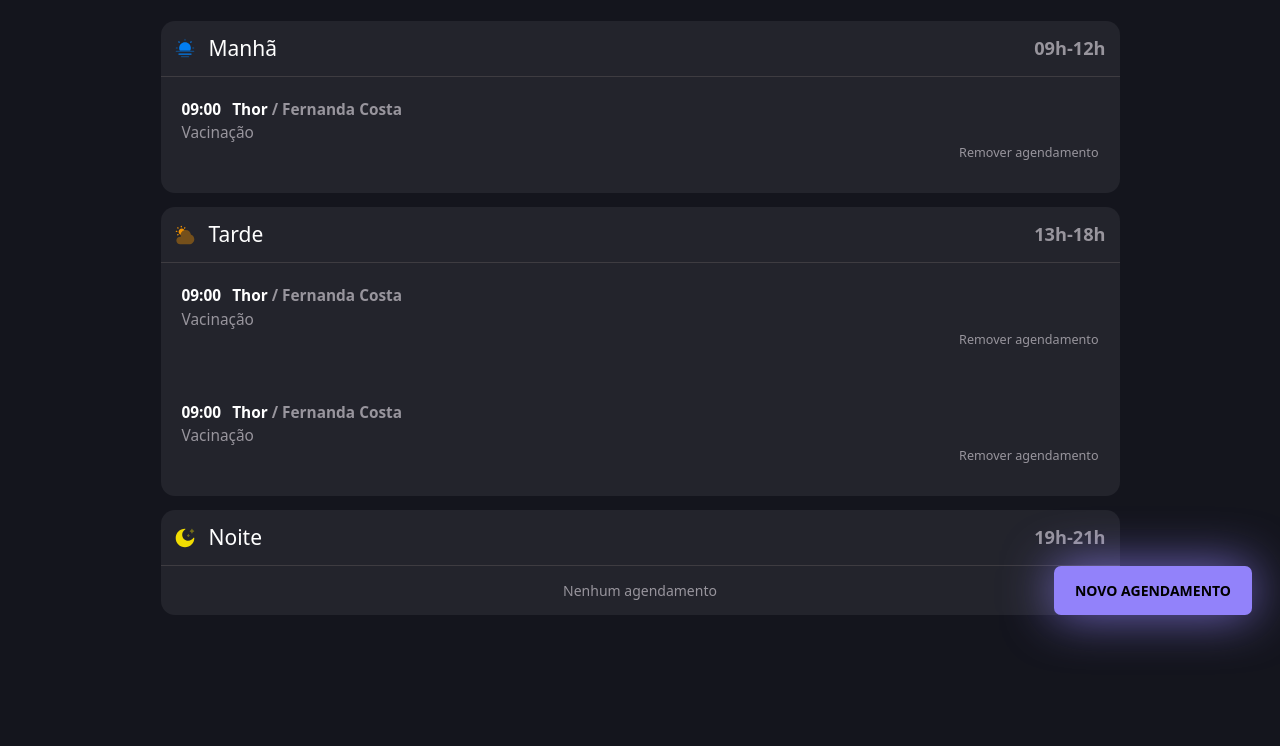
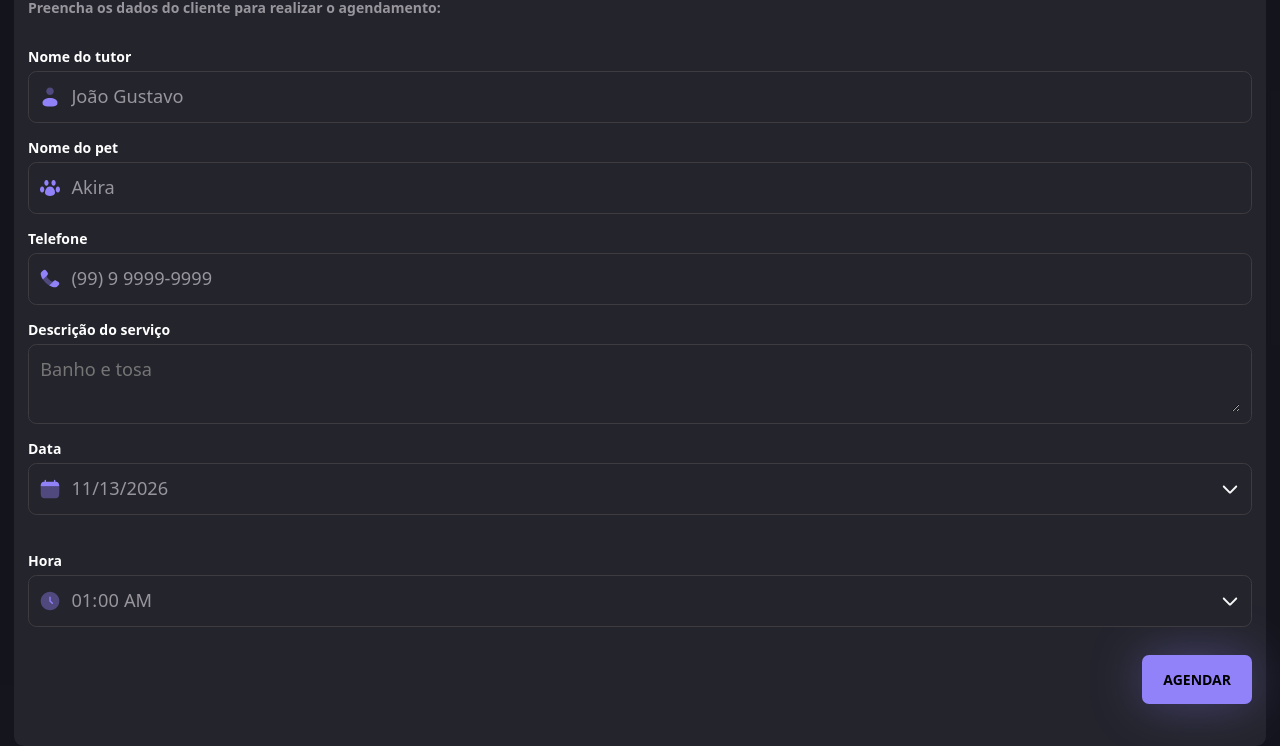
Before and after one commit to Lazaro277/agendamento-petshop, a website: page index.html in a window 1280 px wide. Shown: the part 164-910 px from the top of the page. Before the commit the page ends 849 px from the top, so only its background shows below. Drawn offline with nearby package versions, Linux system fonts and the light colour scheme.

Commit message:
stylized scheduled modal

```diff
--- a/index.html
+++ b/index.html
@@ -35,7 +35,7 @@
       </header>
 
       <div class="wrapper-inDate" role="button" tabindex="0" aria-label="Selecionar data">
-        <img src="src/assets/icons/Calendar-Minimalistic--Streamline-Solar.svg" alt="">
+        <img src="src/assets/icons/calendar.svg" alt="">
         <input id="appointment-date" type="date">
         <img src="src/assets/icons/arrow-down.svg" alt="">
       </div>
@@ -44,7 +44,7 @@
 
     <div class="period" id="period-morning">
       <div class="period-header">
-        <img src="src/assets/icons/Sun-Fog--Streamline-Solar.svg" alt="">
+        <img src="src/assets/icons/sun.svg" alt="">
         <h4>Manhã</h4>
         <span>09h-12h</span>
       </div>
@@ -64,7 +64,7 @@
 
     <div class="period" id="period-afternoon">
       <div class="period-header">
-        <img src="src/assets/icons/Cloud-Sun-4--Streamline-Solar.svg" alt="">
+        <img src="src/assets/icons/cloud.svg" alt="">
         <h4>Tarde</h4>
         <span>13h-18h</span>
       </div>
@@ -95,7 +95,7 @@
 
     <div class="period" id="period-night">
       <div class="period-header">
-        <img src="src/assets/icons/Moon-Stars--Streamline-Solar.svg" alt="">
+        <img src="src/assets/icons/moon.svg" alt="">
         <h4>Noite</h4>
         <span>19h-21h</span>
       </div>
@@ -106,9 +106,62 @@
 
     </div>
 
+    <div id="new-scheduling-container">
+      <button id="new-scheduling-button" class="btn-default">Novo Agendamento</button>
+    </div>
   </main>
-  <div id="new-scheduling">
-    <button>Novo Agendamento</button>
+
+
+  <div id="modal-new-scheduling">
+
+    <div id="modal-body">
+      <img src="src/assets/icons/close.svg" alt="" id="close">
+
+
+      <h2 class="text-white fs-1 mt-3 fw-semibold">Agende um atendimento</h2>
+      <p class="text-secondary fw-semibold">Preencha os dados do cliente para realizar o agendamento:</p>
+
+      <label for="schedule-tutor-name">Nome do tutor</label>
+      <div class="wrapper-inText">
+        <img src="src/assets/icons/user.svg" alt="">
+        <input id="schedule-tutor-name" type="text" placeholder="João Gustavo">
+      </div>
+
+      <label for="schedule-pet-name">Nome do pet</label>
+      <div class="wrapper-inText">
+        <img src="src/assets/icons/pet-paw.svg" alt="">
+        <input id="schedule-pet-name" type="text" placeholder="Akira">
+      </div>
+
+      <label for="schedule-tutor-number">Telefone</label>
+      <div class="wrapper-inText">
+        <img src="src/assets/icons/phone.svg" alt="">
+        <input id="schedule-tutor-number" type="text" placeholder="(99) 9 9999-9999">
+      </div>
+
+      <label for="schedule-description">Descrição do serviço</label>
+      <div class="wrapper-inText">
+        <textarea name="schedule-description" id="schedule-description" placeholder="Banho e tosa"></textarea>
+      </div>
+
+      <label for="schedule-date">Data</label>
+      <div class="wrapper-inDate" role="button" tabindex="0" aria-label="Selecionar data">
+        <img src="src/assets/icons/calendar.svg" alt="">
+        <input id="schedule-date" type="date">
+        <img src="src/assets/icons/arrow-down.svg" alt="">
+      </div>
+
+      <label for="schedule-time">Hora</label>
+      <div class="wrapper-inTime" role="button" tabindex="0" aria-label="Selecionar hora">
+        <img src="src/assets/icons/clock.svg" alt="">
+        <input id="schedule-time" type="time">
+        <img src="src/assets/icons/arrow-down.svg" alt="">
+      </div>
+
+
+      <button id="new-scheduling-button" class="btn-default">Agendar</button>
+
+    </div>
   </div>
 
   <!-- Font Awesome -->
--- a/src/js/scripts.js
+++ b/src/js/scripts.js
@@ -1,20 +1,25 @@
-const dateWrapper = document.querySelector('.wrapper-inDate');
-const inDate = document.querySelector('#appointment-date');
+const dateWrappers = document.querySelectorAll('.wrapper-inDate');
+const inDates = document.querySelectorAll('input[type="date"]');
+const inTime = document.querySelector('input[type="time"]');
+const timeWrappers = document.querySelectorAll('.wrapper-inTime');
 const dayjs = window.dayjs;
 
-// Coloca o foco no campo e abre o seletor de data quando suportado.
-function openDatePicker() {
-  inDate.focus();
+// Coloca o foco no campo e abre o seletor quando suportado.
+function openPicker(input) {
+  input.focus();
 
-  if (typeof inDate.showPicker === 'function') {
-    inDate.showPicker();
+  if (typeof input.showPicker === 'function') {
+    input.showPicker();
   }
 }
 
+dateWrappers.forEach((dateWrapper) => {
+  const input = dateWrapper.querySelector('input[type="date"]');
+
   // Abre o calendário ao clicar nos ícones ou no espaço do contêiner.
   dateWrapper.addEventListener('click', (event) => {
-  if (event.target !== inDate) {
-    openDatePicker();
+    if (event.target !== input) {
+      openPicker(input);
     }
   });
 
@@ -22,15 +27,37 @@ dateWrapper.addEventListener('click', (event) => {
   dateWrapper.addEventListener('keydown', (event) => {
     if (event.key === 'Enter' || event.key === ' ') {
       event.preventDefault();
-    openDatePicker();
+      openPicker(input);
+    }
+  });
+});
+
+timeWrappers.forEach((timeWrapper) => {
+  const input = timeWrapper.querySelector('input[type="time"]');
+
+  timeWrapper.addEventListener('click', (event) => {
+    if (event.target !== input) {
+      openPicker(input);
     }
   });
 
+  timeWrapper.addEventListener('keydown', (event) => {
+    if (event.key === 'Enter' || event.key === ' ') {
+      event.preventDefault();
+      openPicker(input);
+    }
+  });
+});
 
 // Data atual para o input
 const inputToday = dayjs(new Date()).format('YYYY-MM-DD')
-console.log(inputToday)
+// Pega a proxima hora disponível para agendamento
+const inputTimeNow = dayjs().add(1, 'hour').startOf('hour').format('HH:mm')
 
 // Carrega a data atual e define a data mínima
-inDate.value = inputToday
-inDate.min = inputToday
+inDates.forEach((input) => {
+  input.value = inputToday;
+  input.min = inputToday;
+});
+
+inTime.value = inputTimeNow
--- a/src/styles/global.css
+++ b/src/styles/global.css
@@ -76,6 +76,7 @@ html {
 
 body {
   background-color: var(--background-primary);
+  position: relative;
 }
 
 a {
--- a/src/styles/index.css
+++ b/src/styles/index.css
@@ -1,12 +1,14 @@
 @import url(global.css);
 @import url(utility.css);
 @import url(schedule.css);
+@import url(modal.css);
 
 
 main.container {
   max-width: 70rem;
   margin: auto;
   padding-bottom: 6rem;
+  position: relative;
 }
 
 #logo {
--- /dev/null
+++ b/src/styles/modal.css
@@ -0,0 +1,118 @@
+#modal-new-scheduling {
+  height: 100%;
+  width: 100%;
+  position: absolute;
+  top: 0;
+  background-color: #14151dcf;
+  padding: 1rem;
+  padding-top: 5rem;
+  z-index: 2;
+
+  #modal-body {
+    background-color: var(--background-tertiary);
+    border-radius: .7rem;
+    padding: 1rem;
+    padding-top: 2rem;
+    position: relative;
+
+    #close {
+      position: absolute;
+      right: .5rem;
+      top: .5rem;
+      width: 3rem;
+      cursor: pointer;
+    }
+
+    label {
+      color: white;
+      font-weight: bold;
+      margin-top: 1rem;
+    }
+
+    .wrapper-inText {
+      display: flex;
+      gap: .8rem;
+      background-color: var(--background-tertiary);
+      padding: .8rem;
+      border: 1px solid var(--border-primary);
+      border-radius: .6rem;
+      margin-top: .3rem;
+      width: 100%;
+
+      input {
+        width: 100%;
+        background: transparent;
+        border: none;
+        color: var(--content-secondary);
+        font-size: 1.3rem;
+
+        &:focus {
+          outline: none;
+        }
+
+        &::placeholder {
+          color: var(--content-secondary);
+        }
+      }
+
+      textarea {
+        width: 100%;
+        height: 4rem;
+        font-size: 1.3rem;
+        background-color: transparent;
+        border: none;
+      }
+    }
+
+    .wrapper-inDate {
+      padding: .8rem;
+      width: 100%;
+      background-color: var(--background-tertiary);
+      margin-top: .3rem;
+
+      img:last-child {
+        margin-left: auto;
+      }
+    }
+
+    .wrapper-inTime {
+      position: relative;
+      display: flex;
+      align-items: center;
+      gap: .8rem;
+      border: 1px solid var(--border-primary);
+      border-radius: .6rem;
+      padding: .8rem;
+      width: 100%;
+      background-color: var(--background-tertiary);
+      margin-top: .3rem;
+
+      input {
+        width: 100%;
+        background-color: transparent;
+        border: none;
+        color: var(--content-secondary);
+        font-size: 1.3rem;
+        cursor: text;
+
+        &:focus {
+          outline: none;
+        }
+
+        &::-webkit-calendar-picker-indicator {
+          display: none;
+        }
+      }
+
+      img:last-child {
+        margin-left: auto;
+      }
+    }
+
+    .btn-default {
+      margin-block: 2rem;
+      display: flex;
+      justify-self: end;
+    }
+  }
+}
--- a/src/styles/schedule.css
+++ b/src/styles/schedule.css
@@ -66,33 +66,19 @@
 }
 
 
-#new-scheduling {
-  position: fixed;
+#new-scheduling-container {
+  position: absolute;
   bottom: 0;
+  left: 0;
   background-color: var(--background-tertiary);
   width: 100%;
   padding: 1rem;
   text-align: center;
-
-
-  button {
-    background-color: var(--background-brand);
-    padding: 1rem 1.5rem;
-    font-weight: bold;
-    text-transform: uppercase;
-    border-radius: .5rem;
-    border: none;
-    box-shadow: 0 0 50px #9282fa59;
-    transition: background 500ms ease;
-
-    &:hover {
-      background-color: var(--background-highlights);
-    }
-  }
+  z-index: 1;
 }
 
 @media (width >=60em) {
-  #new-scheduling {
+  #new-scheduling-container {
     text-align: end;
     background-color: transparent;
 
--- a/src/styles/utility.css
+++ b/src/styles/utility.css
@@ -0,0 +1,15 @@
+.btn-default {
+  background-color: var(--background-brand);
+  padding: 1rem 1.5rem;
+  font-weight: bold;
+  text-transform: uppercase;
+  border-radius: .5rem;
+  border: none;
+  box-shadow: 0 0 50px #9282fa59;
+  transition: background 500ms ease;
+
+  &:hover {
+    background-color: var(--background-highlights);
+  }
+
+}
```
Also changed, not shown: src/assets/icons/Close-Small-Fill--Streamline-Rounded-Fill---Material-Symbols.svg (deleted), src/assets/icons/calendar.svg (renamed from src/assets/icons/Calendar-Minimalistic--Streamline-Solar.svg), src/assets/icons/clock.svg (renamed from src/assets/icons/Clock-Circle--Streamline-Solar.svg), src/assets/icons/close.svg (added), src/assets/icons/cloud.svg (renamed from src/assets/icons/Cloud-Sun-4--Streamline-Solar.svg), src/assets/icons/moon.svg (renamed from src/assets/icons/Moon-Stars--Streamline-Solar.svg), src/assets/icons/pet-paw.svg (renamed from src/assets/icons/Pet-Paw--Streamline-Core.svg), src/assets/icons/phone.svg (renamed from src/assets/icons/Phone--Streamline-Solar.svg), src/assets/icons/sun.svg (renamed from src/assets/icons/Sun-Fog--Streamline-Solar.svg), src/assets/icons/user.svg (renamed from src/assets/icons/User--Streamline-Solar.svg). Lines whose indentation alone changed are shown as unchanged.
